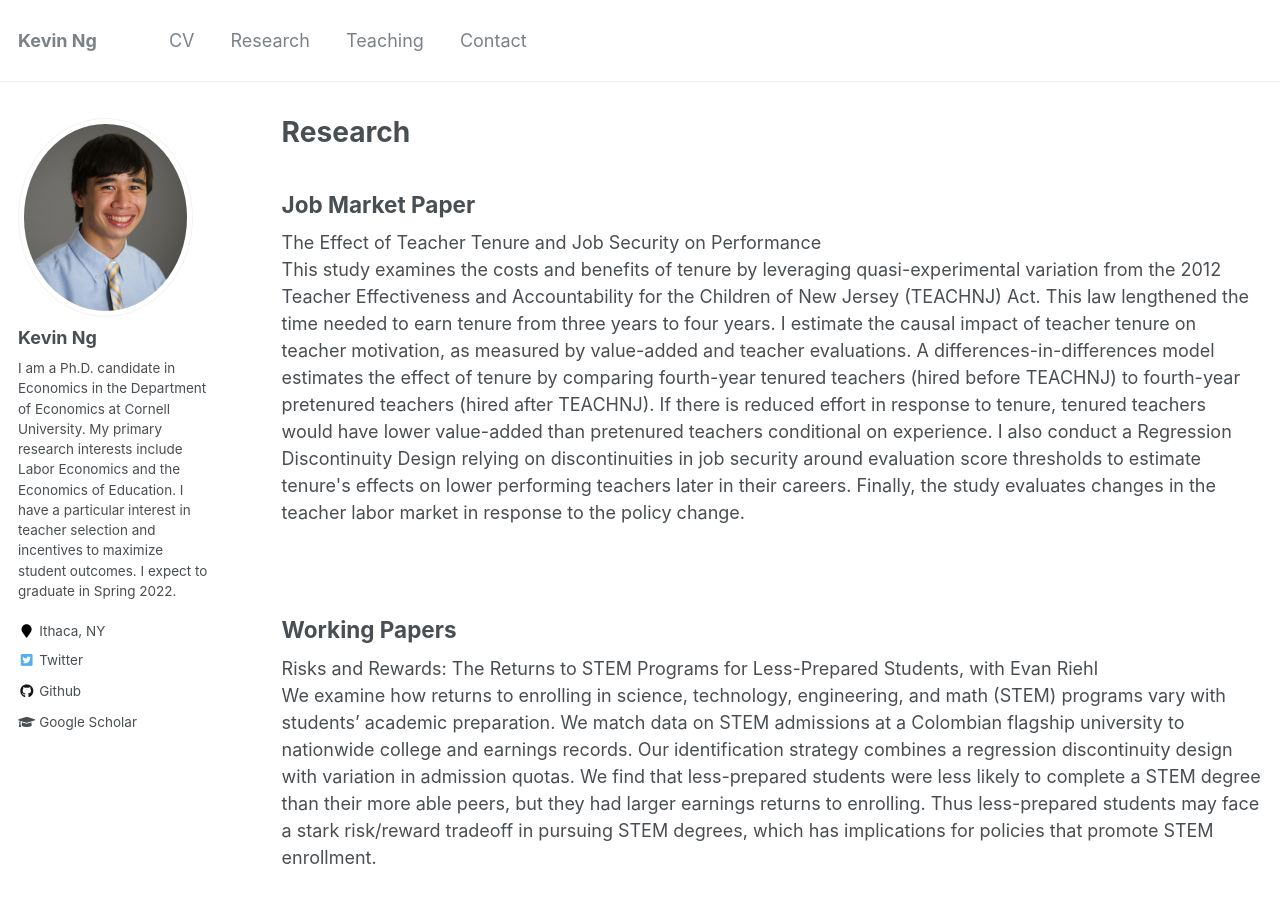
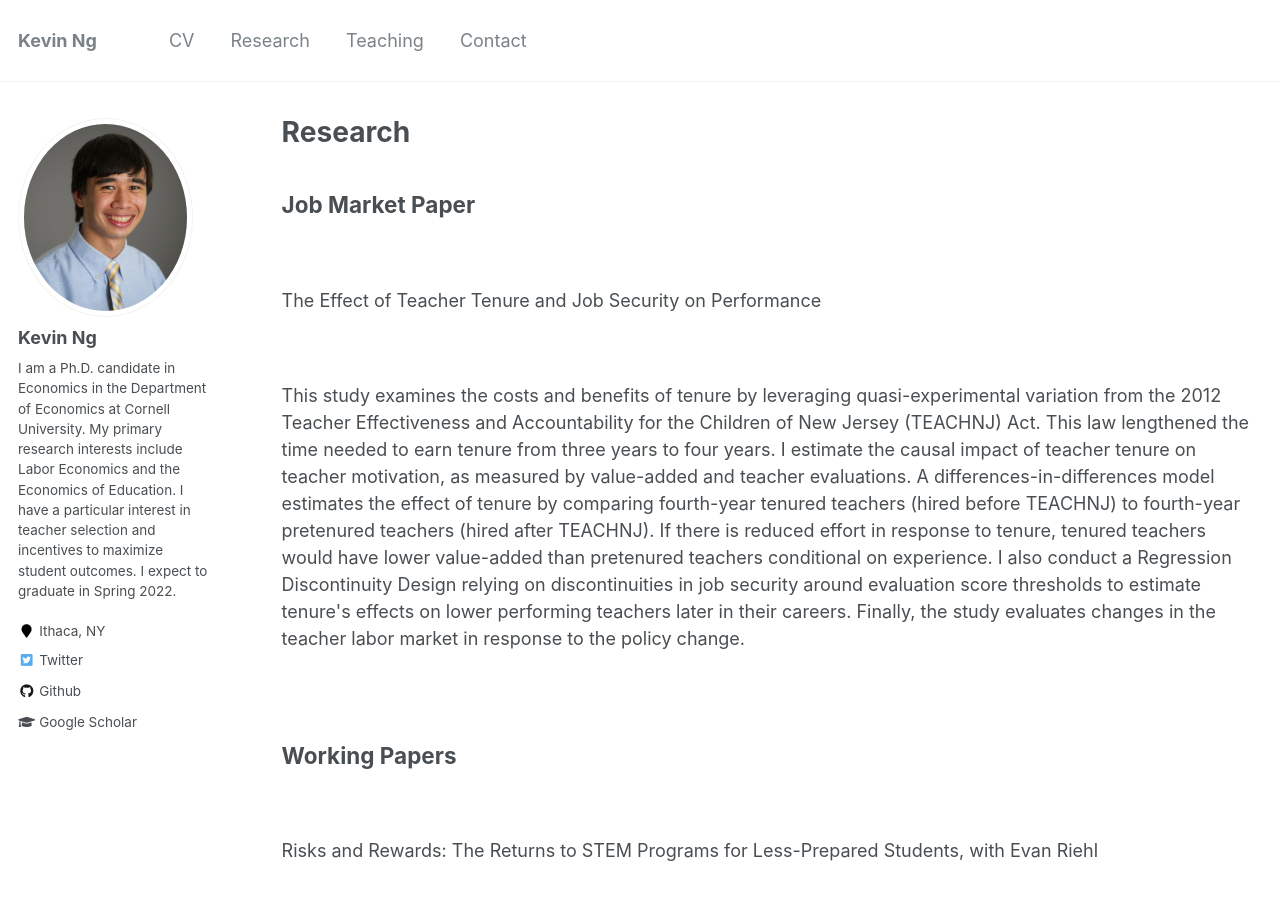
Before and after one commit to KevinCNg/kevincng.github.io, a Jekyll site: the page built from _pages/research.md, in a window 1280 px wide and 900 px high. Built offline with Jekyll 4.4.1, drawn with Linux system fonts in a browser that asks for light colours.

Commit message:
Update research.md

```diff
--- a/_pages/research.md
+++ b/_pages/research.md
@@ -4,21 +4,15 @@ title: "Research"
 permalink: /research/
 author_profile: true
 ---
-<h2> Job Market Paper </h2>
-<div> </div>
-<div> The Effect of Teacher Tenure and Job Security on Performance</div>
-<div> </div>
+<h2> Job Market Paper </h2><br style="line-height: 10px" />
+<div> The Effect of Teacher Tenure and Job Security on Performance</div> <br style="line-height: 10px" />
 <div>This study examines the costs and benefits of tenure by leveraging quasi-experimental variation from the 2012 Teacher Effectiveness and Accountability for the Children of New Jersey (TEACHNJ) Act. This law lengthened the time needed to earn tenure from three years to four years. I estimate the causal impact of teacher tenure on teacher motivation, as measured by value-added and teacher evaluations. A differences-in-differences model estimates the effect of tenure by comparing fourth-year tenured teachers (hired before TEACHNJ) to fourth-year pretenured teachers (hired after TEACHNJ). If there is reduced effort in response to tenure, tenured teachers would have lower value-added than pretenured teachers conditional on experience. I also conduct a Regression Discontinuity Design relying on discontinuities in job security around evaluation score thresholds to estimate tenure's effects on lower performing teachers later in their careers. Finally, the study evaluates changes in the teacher labor market in response to the policy change. </div><br>
 
-<h2> Working Papers </h2>
-<div> </div>
-<div>Risks and Rewards: The Returns to STEM Programs for Less-Prepared Students, with Evan Riehl</div>
-<div> </div>
+<h2> Working Papers </h2><br style="line-height: 10px" />
+<div>Risks and Rewards: The Returns to STEM Programs for Less-Prepared Students, with Evan Riehl</div><br style="line-height: 10px" />
 <div>We examine how returns to enrolling in science, technology, engineering, and math (STEM) programs vary with students’ academic preparation. We match data on STEM admissions at a Colombian flagship university to nationwide college and earnings records. Our identification strategy combines a regression discontinuity design with variation in admission quotas. We find that less-prepared students were less likely to complete a STEM degree than their more able peers, but they had larger earnings returns to enrolling. Thus less-prepared students may face a stark risk/reward tradeoff in pursuing STEM degrees, which has implications for policies that promote STEM enrollment.</div> <br>
 
 
-<h2> Publications </h2>
-<div> </div>
-<div><a href="http://kevincng.github.io/files/Ng_2017.pdf">Analyzing Major League Baseball Player’s Performance Based on Age and Experience</a>, 2017, <i>Journal of Sports Economics & Management</i>, 7(2), 78-100.</div>
-<div> </div>
+<h2> Publications </h2><br style="line-height: 10px" />
+<div><a href="http://kevincng.github.io/files/Ng_2017.pdf">Analyzing Major League Baseball Player’s Performance Based on Age and Experience</a>, 2017, <i>Journal of Sports Economics & Management</i>, 7(2), 78-100.</div><br style="line-height: 10px" />
 <div>This study models player performance as a function of age, experience, and talent. The unbalanced panel includes 5,754 seasons spread among 562 batters and 4,767 seasons spread among 489 pitchers. Peak physical age for hitters and pitchers are 26.6 years and 24.5 years, respectively, when holding experience constant. With increased experience, batters peak near age 29, while pitchers peak near age 28. Also, batters encounter greater fluctuations in performance over their careers than pitchers. This model is designed for use by MLB teams to predict future performance based on a player’s first six years of statistics. </div>
```
